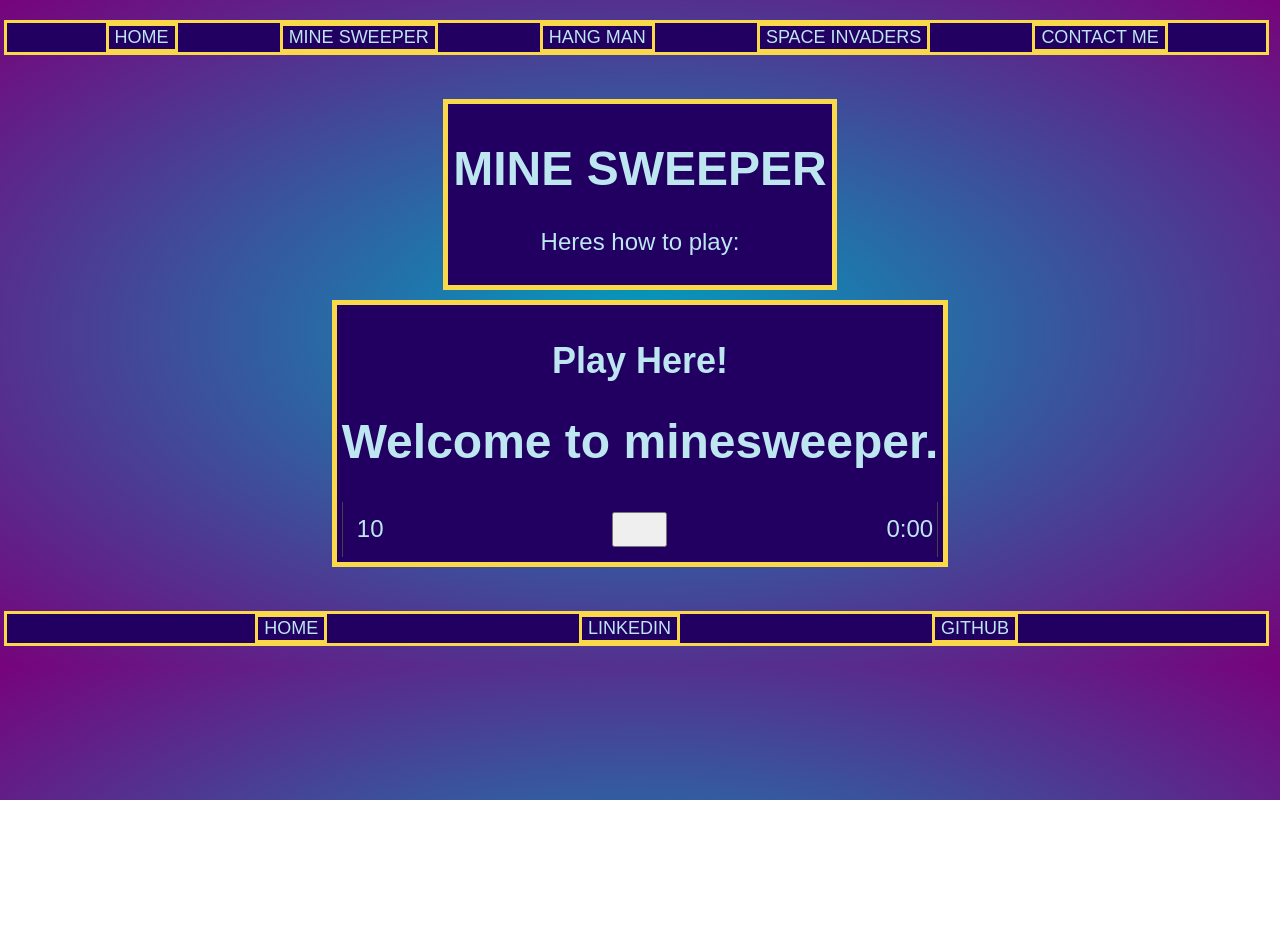
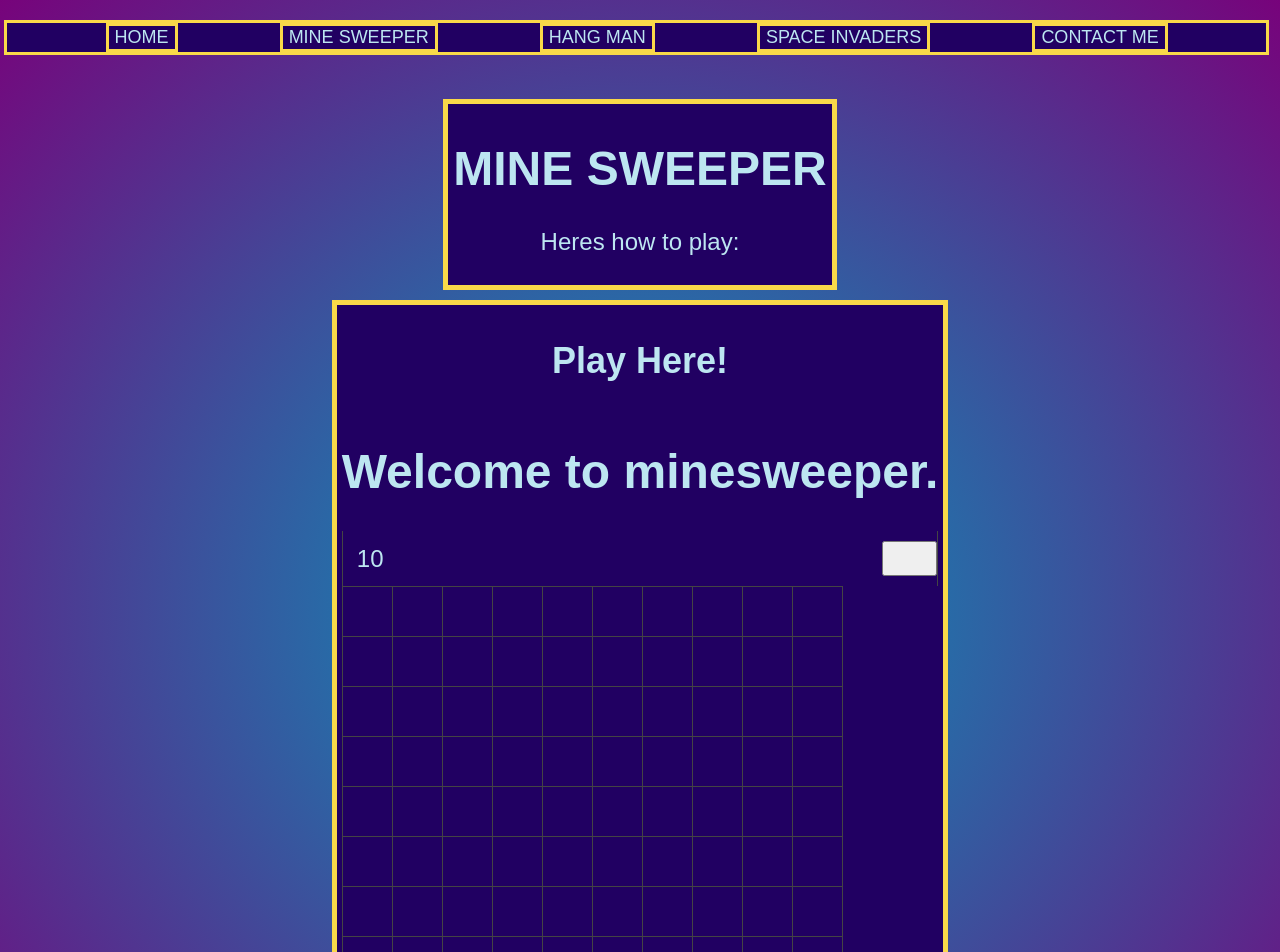
Before and after one commit to rdewit91/robsArcade, a Next.js app in the folder robs-arcade/: page /mineSwp in a window 1280 px wide. Shown: the top 952 px of the page. Before the commit the page ends 800 px from the top, so only its background shows below. Built offline with nearby package versions, Linux system fonts and the light colour scheme.

Commit message:
mine sweeper fix 1

```diff
--- a/robs-arcade/component/MineSwp/App.js
+++ b/robs-arcade/component/MineSwp/App.js
@@ -1,6 +1,7 @@
 import React, { Component } from "react";
 import BoardHead from "./components/BoardHead";
 import Board from "./components/Board";
+import styles from './base.module.scss'
 
 class App extends Component {
   constructor() {
@@ -8,7 +9,7 @@ class App extends Component {
 
     this.state = {
       gameStatus: "waiting", // can be running, waiting, or ended
-      time: 0, // in seconds, will format later
+      // time: 0, // in seconds, will format later
       flagCount: 10,
       openCells: 0,
       mines: 10,
@@ -34,9 +35,9 @@ class App extends Component {
     }
   }
 
-//   componentWillMount() {
-//     this.intervals = [];
-//   }
+  componentWillMount() {
+    this.intervals = [];
+  }
 
   setInterval = (fn, t) => {
     this.intervals.push(setInterval(fn, t));
@@ -49,12 +50,12 @@ class App extends Component {
     });
   };
 
-  tick = () => {
-    if (this.state.openCells > 0 && this.state.gameStatus === "running") {
-      let time = this.state.time + 1;
-      this.setState({ time });
-    }
-  };
+  // tick = () => {
+  //   if (this.state.openCells > 0 && this.state.gameStatus === "running") {
+  //     let time = this.state.time + 1;
+  //     this.setState({ time });
+  //   }
+  // };
 
   endGame = () => {
     this.setState({
@@ -82,10 +83,10 @@ class App extends Component {
 
   render() {
     return (
-      <div className="minesweeper">
+      <div className={styles.minesweeper}>
         <h1>Welcome to minesweeper.</h1>
         <BoardHead
-          time={this.state.time}
+          // time={this.state.time}
           flagsUsed={this.state.flagCount}
           reset={this.reset}
           status={this.state.gameStatus}
--- /dev/null
+++ b/robs-arcade/component/MineSwp/base.module.scss
@@ -0,0 +1,29 @@
+@import './components/styles.module.scss';
+
+// * {
+//   margin: 0;
+//   padding: 0;
+// }
+
+// html,
+// body {
+//   height: 100%;
+  #root {
+    height: 100%;
+    display: flex;
+    justify-content: center;
+    align-items: center;
+  }
+    .minesweeper {
+      display: flex;
+      flex-direction: column;
+      height: 700px;
+    //   h1 {
+    //     text-align: center;
+    //     border-left: 1px solid #444;
+    //     border-top: 1px solid #444;
+    //     border-right: 1px solid #444;
+    //   }
+    }
+//   }
+// }
--- a/robs-arcade/component/MineSwp/components/Board.js
+++ b/robs-arcade/component/MineSwp/components/Board.js
@@ -1,6 +1,6 @@
 import React, { Component } from "react";
 import Row from "./Row";
-
+import styles from './styles.module.scss'
 
 class Board extends Component {
   constructor(props) {
@@ -164,7 +164,7 @@ class Board extends Component {
         key={index}
       />
     ));
-    return <div className="board">{rows}</div>;
+    return <div className={styles.board}>{rows}</div>;
   }
 }
 
--- a/robs-arcade/component/MineSwp/components/BoardHead.js
+++ b/robs-arcade/component/MineSwp/components/BoardHead.js
@@ -1,14 +1,14 @@
 import React from "react";
 import PropTypes from "prop-types";
-import styles from './styles.module.css'
+import styles from './styles.module.scss'
 
 const BoardHead = props => {
-  let minutes = Math.floor(props.time / 60);
-  let formattedSeconds = props.time - minutes * 60 || 0;
+  // let minutes = Math.floor(props.time / 60);
+  // let formattedSeconds = props.time - minutes * 60 || 0;
 
-  formattedSeconds =
-    formattedSeconds < 10 ? `0${formattedSeconds}` : formattedSeconds;
-  let time = `${minutes}:${formattedSeconds}`;
+  // formattedSeconds =
+  //   formattedSeconds < 10 ? `0${formattedSeconds}` : formattedSeconds;
+  // let time = `${minutes}:${formattedSeconds}`;
   let status =
     props.status === "running" || props.status === "waiting" ? (
       <i className="icon ion-happy-outline" />
@@ -21,7 +21,7 @@ const BoardHead = props => {
       <button className={styles.reset} onClick={props.reset}>
         {status}
       </button>
-      <div className={styles.timer}>{time}</div>
+      {/* <div className={styles.timer}>{time}</div> */}
     </div>
   );
 };
--- a/robs-arcade/component/MineSwp/components/Cell.js
+++ b/robs-arcade/component/MineSwp/components/Cell.js
@@ -1,4 +1,5 @@
 import React from "react";
+import styles from './styles.module.scss'
 
 const Cell = props => {
   let cell = () => {
@@ -59,7 +60,7 @@ const Cell = props => {
     } else {
       return (
         <div
-          className="cell"
+          className={styles.cell}
           onContextMenu={e => {
             // don't load that nasty context menu, flag it up instead :^)
             e.preventDefault();
--- a/robs-arcade/component/MineSwp/components/Row.js
+++ b/robs-arcade/component/MineSwp/components/Row.js
@@ -1,11 +1,12 @@
 import React from "react";
 import Cell from "./Cell";
+import styles from './styles.module.scss'
 
 const Row = props => {
   let cells = props.cells.map((data, index) => (
     <Cell data={data} open={props.open} flag={props.flag} key={index} />
   ));
-  return <div className="row">{cells}</div>;
+  return <div className={styles.row}>{cells}</div>;
 };
 
 export default Row;
--- a/robs-arcade/component/MineSwp/components/styles.module.css
+++ b/robs-arcade/component/MineSwp/components/styles.module.css
@@ -1,4 +1,4 @@
-.boardHead {
+/* .boardHead {
     display: flex;
     flex-direction: row;
     height: 55px;
@@ -59,7 +59,7 @@
           background-color: #eeeeee; }
         .board .row .cell:last-child {
           border-right: none;
-    }
+    } */
 
 
 
--- /dev/null
+++ b/robs-arcade/component/MineSwp/components/styles.module.scss
@@ -0,0 +1,78 @@
+.boardHead {
+  display: flex;
+  flex-direction: row;
+  height: 55px;
+  justify-content: space-between;
+  align-items: center;
+  border-left: 1px solid #444;
+  border-right: 1px solid #444;
+  .reset,
+  .flagCount,
+  .timer {
+    width: 55px;
+    height: 35px;
+    display: flex;
+    justify-content: center;
+    align-items: center;
+  }
+  .reset {
+    font-size: 25px;
+  }
+}
+
+.board {
+    width: 499px;
+    height: 499px;
+    border: 1px solid #444;
+    border-bottom: none;
+    .row {
+      display: flex;
+      height: 50px;
+      &:last-child{
+        border-bottom: none;
+        height: 50px;
+      }
+      .cell {
+        border-right: 1px solid #444;
+        width: 49px;
+        display: flex;
+        justify-content: center;
+        align-items: center;
+        border-bottom: 1px solid #444;
+        &.open{
+          background-color: #d4d4d4;
+          &:hover {
+            background-color: #d4d4d4;
+          }
+        }
+        &:hover {
+          background-color: #eeeeee;
+        }
+        &:last-child {
+          border-right: none;
+        }
+      }
+    }
+  }
+
+  .board-head {
+    display: flex;
+    flex-direction: row;
+    height: 55px;
+    justify-content: space-between;
+    align-items: center;
+    border-left: 1px solid #444;
+    border-right: 1px solid #444;
+    .reset,
+    .flag-count,
+    .timer {
+      width: 55px;
+      height: 35px;
+      display: flex;
+      justify-content: center;
+      align-items: center;
+    }
+    .reset {
+      font-size: 25px;
+    }
+  }
```
Also changed, not shown: robs-arcade/component/HangMan/hangMan.module.css (line endings or trailing spaces), robs-arcade/component/MineSwp/MineSweeper.module.css (deleted).
